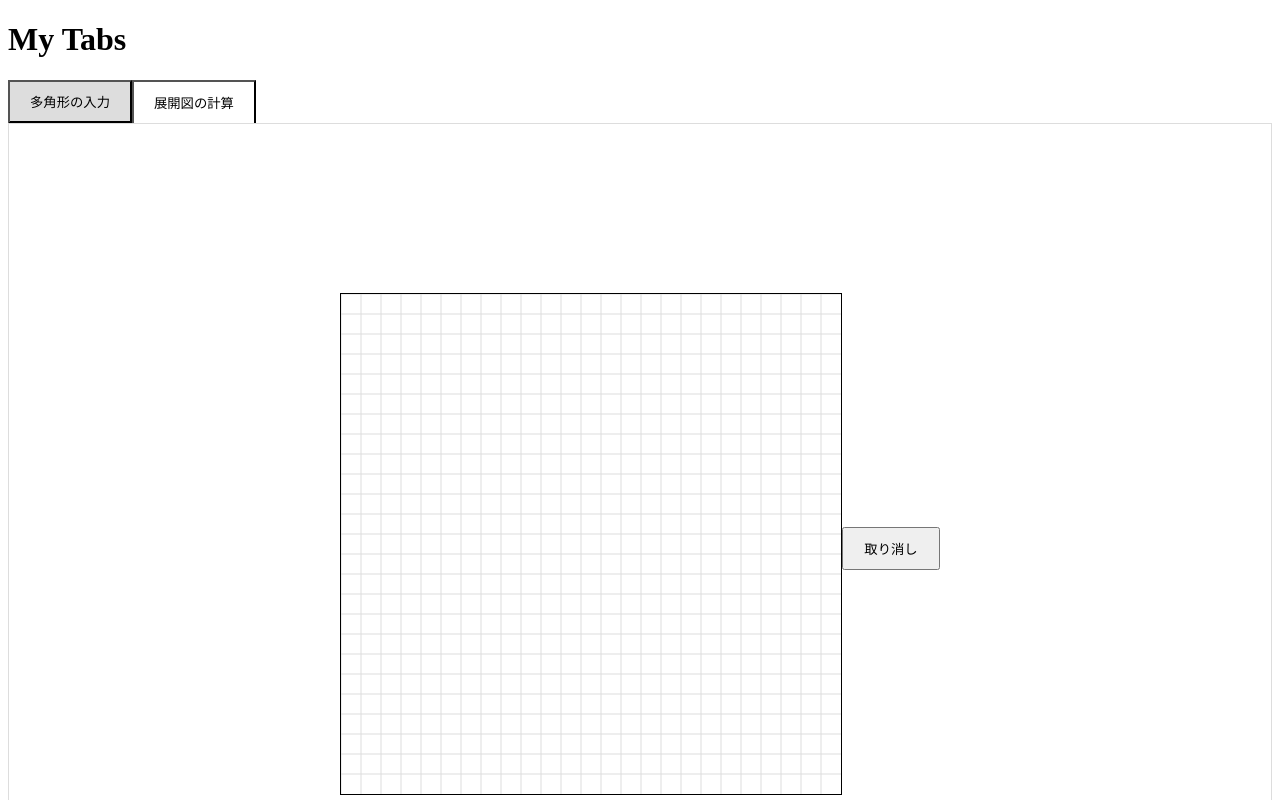
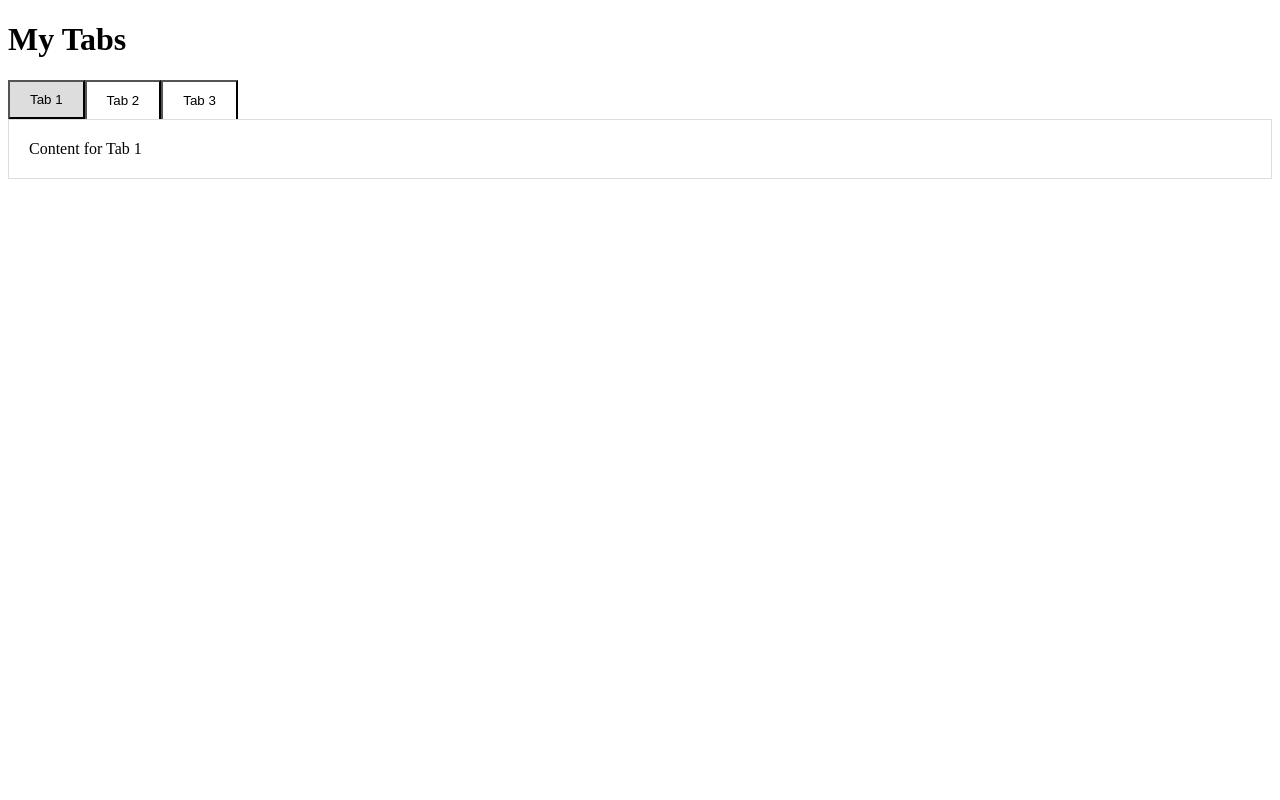
Before and after one commit to SoichiroUchida/bpgenerater, a Next.js app: page / in a window 1280 px wide. Shown: the top 800 px of the page. Built offline with nearby package versions, Linux system fonts and the light colour scheme.

Commit message:
buildのデバグ

```diff
--- a/components/DrawPanel.tsx
+++ b/components/DrawPanel.tsx
@@ -62,24 +62,12 @@ const DrawPanel: React.FC<DrawPanelProps> = ({ onPointsChange }) => {
     }
   }, [points]);
 
-  // DrawPanel.tsx
-
   const handleCanvasClick = (event: React.MouseEvent<HTMLCanvasElement>) => {
     const canvas = canvasRef.current;
     if (canvas) {
       const rect = canvas.getBoundingClientRect();
-    let x = event.clientX - rect.left;
-    let y = event.clientY - rect.top;
-
-    // 水平、垂直方向にスナップ
-    if (points.length > 0) {
-      const lastPoint = points[points.length - 1];
-      if (Math.abs(x - lastPoint.x) < Math.abs(y - lastPoint.y)) {
-        x = lastPoint.x;
-      } else {
-        y = lastPoint.y;
-      }
-    }
+      const x = event.clientX - rect.left;
+      const y = event.clientY - rect.top;
 
       const snappedX = Math.round(x / gridSize) * gridSize;
       const snappedY = Math.round(y / gridSize) * gridSize;
@@ -89,7 +77,6 @@ const handleCanvasClick = (event: React.MouseEvent<HTMLCanvasElement>) => {
       onPointsChange(newPoints);
     }
   };
-
 
   const handleClear = () => {
     setPoints([]);
@@ -104,9 +91,9 @@ const handleCanvasClick = (event: React.MouseEvent<HTMLCanvasElement>) => {
   };
 
   return (
+    <div style={{ display: 'flex', justifyContent: 'center', alignItems: 'center', height: '100vh' }}>
       <div>
-      <div style={{ display: 'flex', justifyContent: 'center', alignItems: 'center', height: '100vh' }}>
-        <canvas ref={canvasRef} width={500} height={500} style={{ border: '1px solid #000' }} onClick={handleCanvasClick} />
+        <canvas ref={canvasRef} width={533} height={533} style={{ border: '1px solid #000' }} onClick={handleCanvasClick} />
         <ClearButton onClick={handleClear} />
       </div>
     </div>
--- a/components/DrawPanelWithCompute.tsx
+++ b/components/DrawPanelWithCompute.tsx
@@ -75,7 +75,7 @@ const DrawPanelWithCompute: React.FC<DrawPanelWithComputeProps> = ({ points }) =
   return (
     <div style={{ display: 'flex', justifyContent: 'center', alignItems: 'center', height: '100vh' }}>
       <div>
-        <canvas ref={canvasRef} width={500} height={500} style={{ border: '1px solid #000' }} />
+        <canvas ref={canvasRef} width={533} height={533} style={{ border: '1px solid #000' }} />
         <ComputeButton onClick={handleCompute} />
       </div>
     </div>
--- a/components/Tabs.tsx
+++ b/components/Tabs.tsx
@@ -11,6 +11,10 @@ interface TabsProps {
 
 const Tabs: React.FC<TabsProps> = ({ tabs }) => {
   const [activeIndex, setActiveIndex] = useState(0);
+
+  if (!tabs || tabs.length === 0) {
+    return <div>No tabs available</div>;
+  }
 
   return (
     <div>
--- a/pages/index.tsx
+++ b/pages/index.tsx
@@ -1,15 +1,19 @@
-import React, { useState } from 'react';
+import React, { useState, useEffect } from 'react';
 import Tabs from '../components/Tabs';
 import DrawPanel from '../components/DrawPanel';
 import DrawPanelWithCompute from '../components/DrawPanelWithCompute';
 
 const Home: React.FC = () => {
   const [points, setPoints] = useState<{ x: number, y: number }[]>([]);
+  const [tabs, setTabs] = useState<{ title: string; content: React.ReactNode }[]>([]);
 
-  const tabs = [
-    { title: '多角形の入力', content: <DrawPanel onPointsChange={setPoints} /> },
-    { title: '展開図の計算', content: <DrawPanelWithCompute points={points} /> }
-  ];
+  useEffect(() => {
+    setTabs([
+      { title: 'Tab 1', content: <div>Content for Tab 1</div> },
+      { title: 'Tab 2', content: <DrawPanel onPointsChange={setPoints} /> },
+      { title: 'Tab 3', content: <DrawPanelWithCompute points={points} /> }
+    ]);
+  }, [points]);
 
   return (
     <div>
```
Also changed, not shown: pages/tabs.tsx (deleted, +0 -40 lines). Lines whose indentation alone changed are shown as unchanged.
